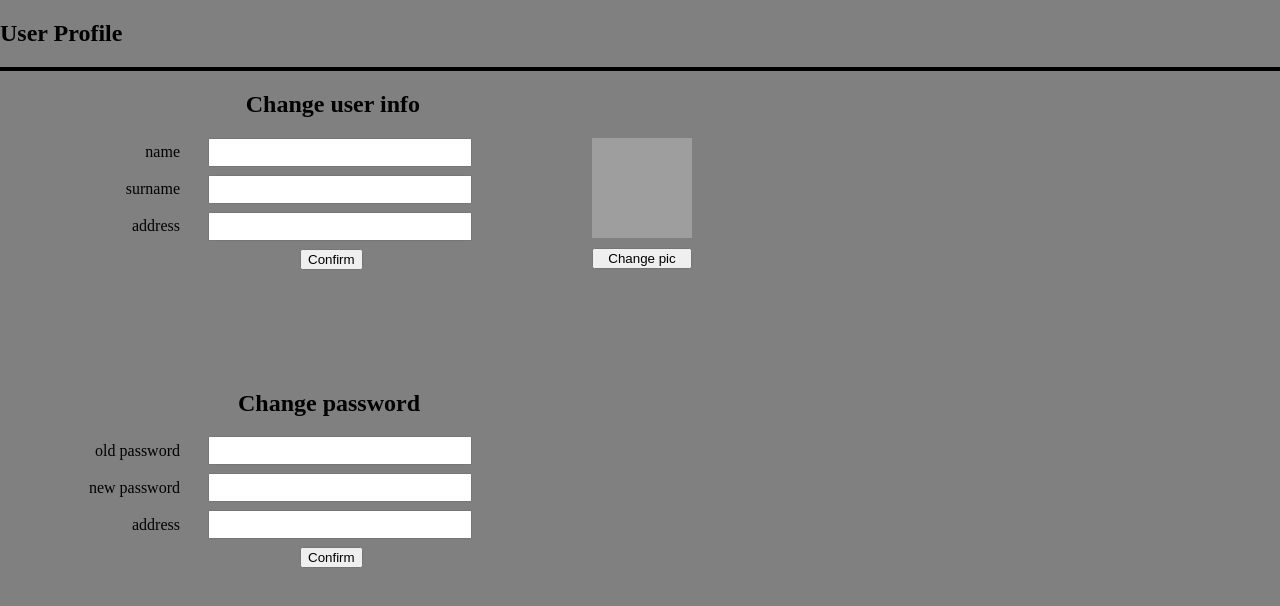
After one commit to jzmujdzin/proj-mngmnt-system, a Flask app: template templates/user.html in a window 1280 px wide. The commit adds this page. Shown: the top 606 px of the page. Run offline with Flask 2, Linux system fonts and the light colour scheme; the template is opened without the code that fills it, so the values that code supplies are empty; grey boxes are pictures that could not be loaded.

Commit message:
fix some shit

```diff
--- a/main.py
+++ b/main.py
@@ -1,33 +1,85 @@
-from fastapi import FastAPI, Request
-from fastapi.templating import Jinja2Templates
-from queries.select_data import get_user_name, get_projects_for_projects_screen, get_project_info_for_in_depth_project_screen, get_users_from_list, check_for_project_editing_permissions
-import uvicorn
+from flask import Flask, render_template, redirect, url_for, request, flash
+from queries.select_data import get_user_name, get_projects_for_projects_screen, get_project_info_for_in_depth_project_screen, get_users_from_list, check_for_project_editing_permissions, check_if_user_exists, get_pwd_for_user_name, get_user_id_for_username, get_user_info
+from queries.create_data import create_user
+from werkzeug.security import generate_password_hash, check_password_hash
+from flask_login import login_user, current_user, login_required, LoginManager
+from tools.models import User
 
-app = FastAPI()
-
-templates = Jinja2Templates(directory='templates')
+app = Flask(__name__, template_folder='templates')
+app.secret_key = 'secretkey'
+login_manager = LoginManager(app)
 
 
-@app.get('/')
-def base_page(request: Request):
-    return templates.TemplateResponse('index.html', {"request": request})
+@login_manager.user_loader
+def load_user(u_id):
+    return User(**get_user_info(u_id).to_dict(orient='records')[0])
 
 
-@app.get('/projects/{u_id}')
-def projects_page(request: Request, u_id: int):
-    name = get_user_name(u_id)
-    projects = get_projects_for_projects_screen(u_id).to_dict(orient='index')
-    return templates.TemplateResponse('projects.html', {"request": request, "name": name, "projects_dict": projects, "u_id": u_id})
+@app.route('/login')
+def login():
+    return render_template('login.html')
+
+
+@app.route('/login', methods=['POST'])
+def login_post():
+    username = request.form.get('username')
+    pwd = request.form.get('password')
+
+    u_exists = check_if_user_exists(username)
+
+    if u_exists.empty or not check_password_hash(get_pwd_for_user_name(username)['password'][0], pwd):
+        flash('wrong user - pwd combination. check your credentials and try again')
+        return redirect(url_for('login'))
+
+    u_id = get_user_id_for_username(username).iloc[0, 0]
+    user = User(**get_user_info(u_id).to_dict(orient='records')[0])
+
+    login_user(user)
+    return redirect(url_for('projects'))
+
+
+@app.route('/signup')
+def signup():
+    return render_template('signup.html')
+
+
+@app.route('/signup', methods=['POST'])
+def signup_post():
+    u_info = {'username': [request.form.get('username')], 'password': [generate_password_hash(request.form.get('password'))]}
+
+    u_exists = check_if_user_exists(u_info['username'][0])
+    if not u_exists.empty:
+        flash('User with this username already exists. Try again.')
+        return redirect(url_for('signup'))
+
+    create_user(u_info)
+    return redirect(url_for('login'))
+
+
+@login_required
+@app.route('/projects')
+def projects():
+    projects_dict = get_projects_for_projects_screen(current_user.u_id).to_dict(orient='index')
+    return render_template('projects.html', name=current_user.name, projects_dict=projects_dict)
 
 
 #check if user has permission to view this page. if yes -> render it normally. else -> throw error
-@app.get('/project-page/{p_id}/{u_id}')
-def in_depth_project_page(request: Request, p_id: int, u_id: int):
+@login_required
+@app.route('/project-page/<int:p_id>')
+def in_depth_project_page(p_id: int):
     p_info = get_project_info_for_in_depth_project_screen(p_id).iloc[0]
     assigned_u = get_users_from_list(p_info['assigned_users'].split(',')).to_dict(orient='index')
-    user_edit_perm = check_for_project_editing_permissions(u_id, p_id).iloc[0]['has_sufficient_perm']
-    return templates.TemplateResponse('in-depth-project.html', {"request": request, "p_info": p_info, 'assigned_u': assigned_u, 'user_edit_perm': user_edit_perm})
+    user_edit_perm = check_for_project_editing_permissions(current_user.u_id, p_id).iloc[0]['has_sufficient_perm']
+    return render_template('in-depth-project.html', p_info=p_info, assigned_u=assigned_u, user_edit_perm=user_edit_perm)
+
+#check if user has permission to view this page. if yes -> render it normally. else -> throw error
+#@app.get('/project-page/{p_id}/{u_id}')
+#def in_depth_project_page(request: Request, p_id: int, u_id: int):
+#    p_info = get_project_info_for_in_depth_project_screen(p_id).iloc[0]
+#    assigned_u = get_users_from_list(p_info['assigned_users'].split(',')).to_dict(orient='index')
+#    user_edit_perm = check_for_project_editing_permissions(u_id, p_id).iloc[0]['has_sufficient_perm']
+#    return templates.TemplateResponse('in-depth-project.html', {"request": request, "p_info": p_info, 'assigned_u': assigned_u, 'user_edit_perm': user_edit_perm})
 
 
 if __name__ == '__main__':
-    uvicorn.run(app, host='127.0.0.1', port=8000)
+    app.run(host='127.0.0.1', port=8000, debug=True)
--- a/templates/projects.html
+++ b/templates/projects.html
@@ -78,10 +78,10 @@
     <body>
         <div class='hello-user'>
             <h2>
-                Hello, {{ name.get('name')[0] }}
+                Hello, {{ name }}
             </h2>
                     <div class='user-avatar'>
-                        <a href="http://127.0.0.1:8000/users/{{u_id}}"><img src='https://www.seekpng.com/png/full/73-730482_existing-user-default-avatar.png'></a>
+                        <a href="http://127.0.0.1:8000/user"><img src='https://www.seekpng.com/png/full/73-730482_existing-user-default-avatar.png'></a>
         </div>
         </div>
 
@@ -99,7 +99,7 @@
                 {% if projects_dict %}
                     {% for proj in projects_dict %}
                         <tr>
-                            <td class='td-proj-cust'> <a href="http://127.0.0.1:8000/project-page/{{projects_dict.get(proj).get('p_id')}}/{{u_id}}"> {{ projects_dict.get(proj).get('p_name') }} </a> </td>
+                            <td class='td-proj-cust'> <a href="http://127.0.0.1:8000/project-page/{{projects_dict.get(proj).get('p_id')}}"> {{ projects_dict.get(proj).get('p_name') }} </a> </td>
                             <td> {{ projects_dict.get(proj).get('p_short_description') }} </td>
                             <td class='td-proj-cust'>{{ projects_dict.get(proj).get('name') }}</td>
                         </tr>
--- /dev/null
+++ b/templates/user.html
@@ -0,0 +1,127 @@
+<!DOCTYPE html>
+<html>
+    <head>
+        <title> Project Info </title>
+        <style>
+            body {
+                background-color: grey;
+                margin: 0px;
+            }
+
+            hr {
+                border: 2px solid black;
+            }
+
+            img {
+                width: 100px;
+                height: 100px;
+            }
+
+            input{
+                width: 250px;
+                padding: 5px;
+            }
+
+            .change-u-info,
+            .change-password{
+
+                    display: grid;
+                    grid-template-columns: 200px 1fr;
+                    grid-gap: 8px;
+                    align-items: center;
+            }
+
+            .password-head {
+                padding-top: 100px;
+                                width: 420px;
+                text-align: right;
+
+            }
+
+            label {
+                text-align: right;
+                padding-right: 20px;
+
+            }
+
+            .u-info-ch {
+                width: 420px;
+                text-align: right;
+            }
+
+            .u-info {
+                display: flex;
+
+            }
+
+            .change-u-info-img {
+                display: flex;
+                flex-direction: column;
+                padding-left: 120px;
+            }
+
+            .button-pic {
+                margin-top: 10px;
+            }
+
+            .submit-button {
+                text-align: right;
+                margin-left: 300px;
+            }
+
+
+        </style>
+
+    </head>
+
+    <body>
+        <div class='in-depth-project'>
+            <h2>
+                User Profile
+            </h2>
+        </div>
+        <hr>
+        <h2 class='u-info-ch'>Change user info</h2>
+        <div class ='u-info'>
+            <div class='change-u-info'>
+
+                <label for='u-name'>name</label>
+                <input type='text' id='u-name' placeholder="{{ p_info.get('p_name') }}">
+
+                <label for='u-surname'>surname</label>
+                <input type='text' id='u-surname' placeholder="{{ p_info.get('customer') }}">
+
+
+                <label for='u-address'>address</label>
+                <input name='u-address' id='u-address' placeholder="{{ p_info.get('p_long_description') }}">
+                <div class='submit-button'>
+                    <button>Confirm</button>
+                </div>
+            </div>
+            <div class='change-u-info-img'>
+                <img src='https://www.seekpng.com/png/full/73-730482_existing-user-default-avatar.png'>
+                <button class='button-pic'>Change pic</button>
+            </div>
+         </div>
+        <h2 class='password-head'>Change password</h2>
+
+         <div class ='change-password'>
+
+
+                <label for='old-pwd'>old password</label>
+                <input type='text' id='old-pwd' placeholder="{{ p_info.get('p_name') }}">
+
+                <label for='new-pwd'>new password</label>
+                <input type='text' id='new-pwd' placeholder="{{ p_info.get('customer') }}">
+
+
+                <label for='conf-new-pwd'>address</label>
+                <input type='text' id='conf-new-pwd' placeholder="{{ p_info.get('p_long_description') }}">
+                <div class='submit-button'>
+                    <button>Confirm</button>
+                </div>
+         </div>
+
+
+    </body>
+</html>
--- a/tools/db_connection.py
+++ b/tools/db_connection.py
@@ -20,7 +20,7 @@ def tx_wrapper(tx_to_execute):
         con = sqlite3.connect(Path(__file__).parents[1] / "cpmgs_db")
         cur = con.cursor()
         cur.execute(tx_to_execute(*args, **kwargs))
-        cur.commit()
+        con.commit()
         con.close()
         return
 
```
Also changed, not shown: queries/create_data.py (+10 -0 lines), queries/select_data.py (+40 -0 lines), templates/login.html (renamed from templates/index.html, +18 -4 lines), templates/signup.html (added, +94 -0 lines), tools/models.py (added, +25 -0 lines).
